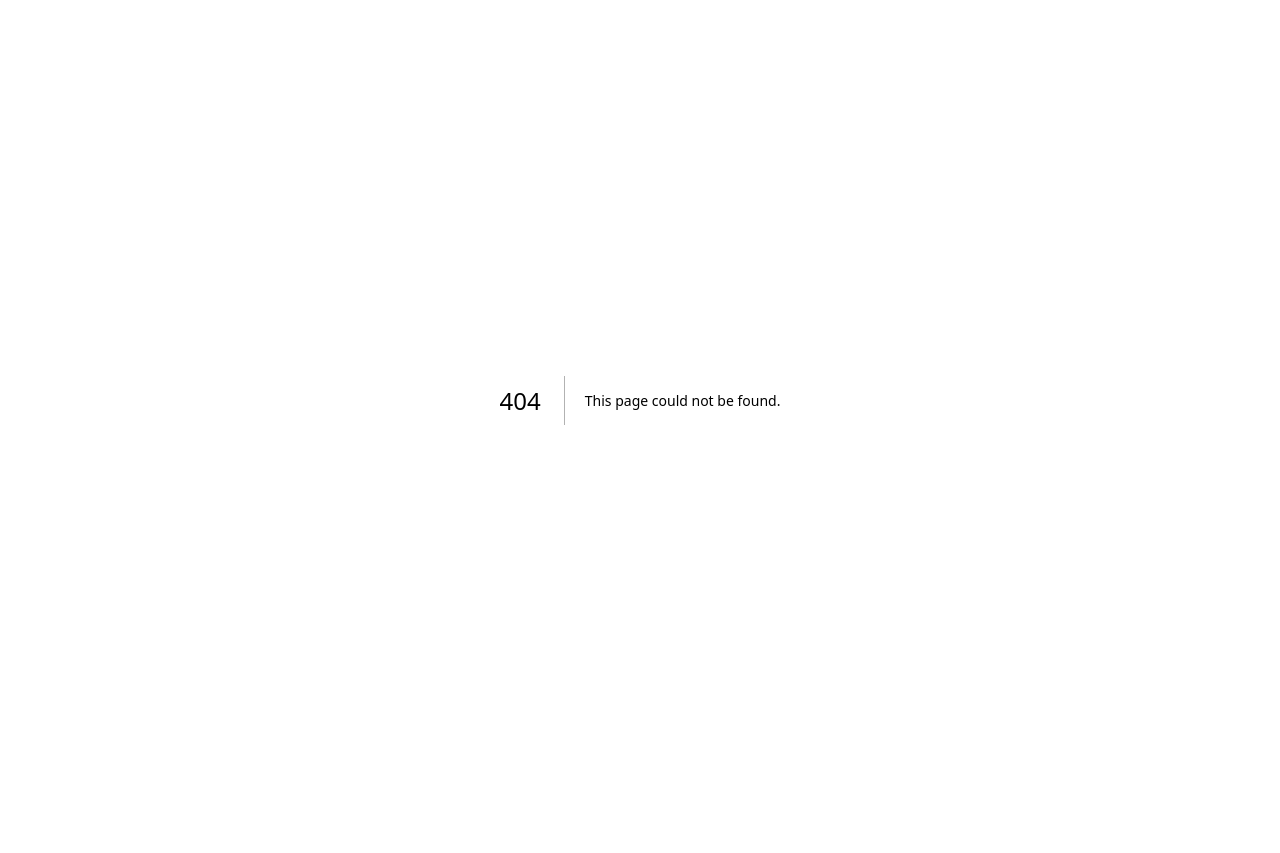
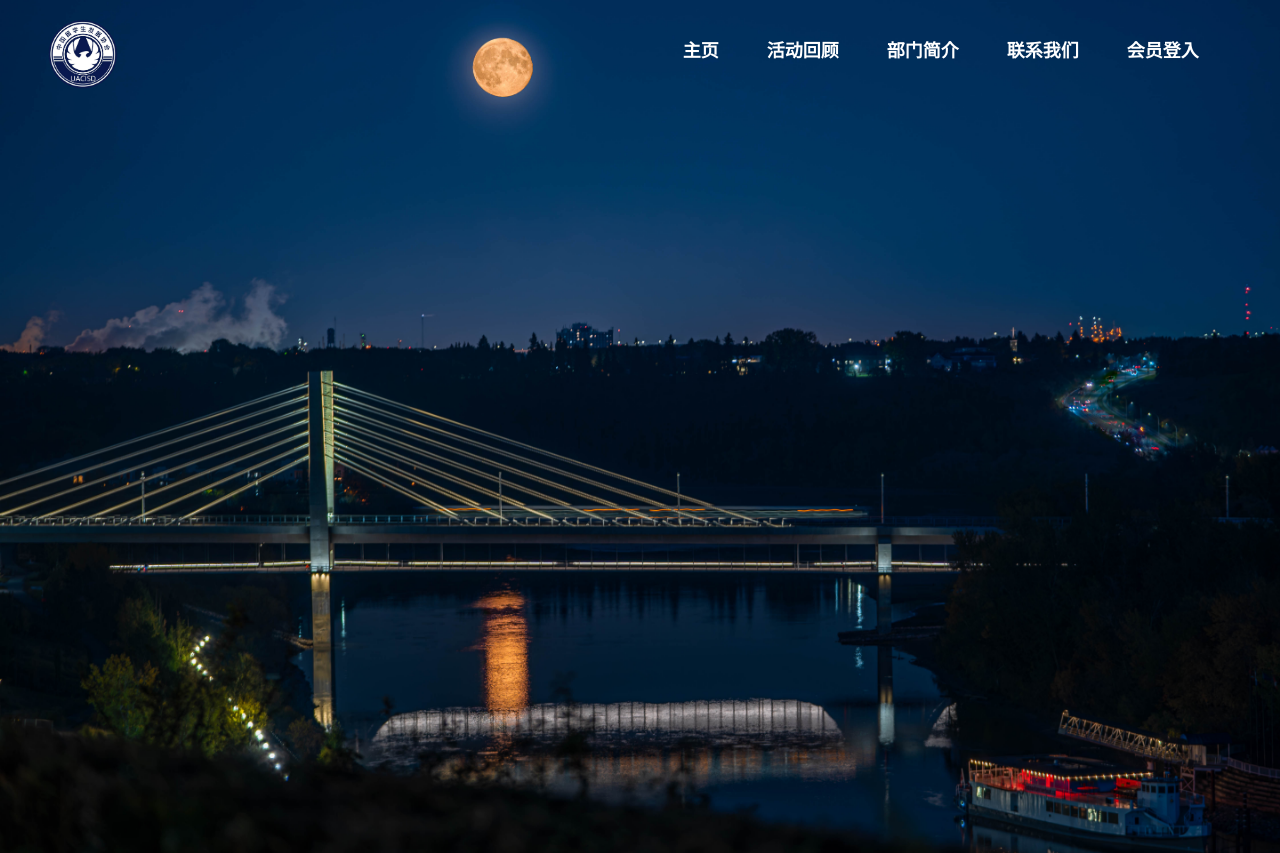
Before and after one commit to Team45Tech/Website-v2-Frontend, a Next.js app: page /home in a window 1280 px wide. Before the commit this address had no page. Before the commit the page ends 800 px from the top, so only its background shows below. Built offline with nearby package versions, Linux system fonts and the light colour scheme.

Commit message:
Create home.tsx

```diff
--- /dev/null
+++ b/pages/home.tsx
@@ -0,0 +1,33 @@
+// Home Page
+
+
+import React from 'react'
+import Head from 'next/head';
+
+
+// COMPONENET PAGE IMPORTING
+import Header from '../app/components/Header'
+
+import Hero from '../app/components/HomePage/Hero'
+// import Hero from '../app/components/Home/Hero/Hero'
+// import Event from '../app/components/Home/Event/Event'
+// import About from '../app/components/Home/About/about'
+
+
+const Page = () => {
+    return (
+        <div>
+            <Head>
+                <title>UACISD - 中国留学生发展协会</title>
+            </Head>
+
+            <Header/>
+
+            {/* Components in page*/}
+            <Hero/>
+
+        </div>
+    )
+}
+
+export default Page
```
